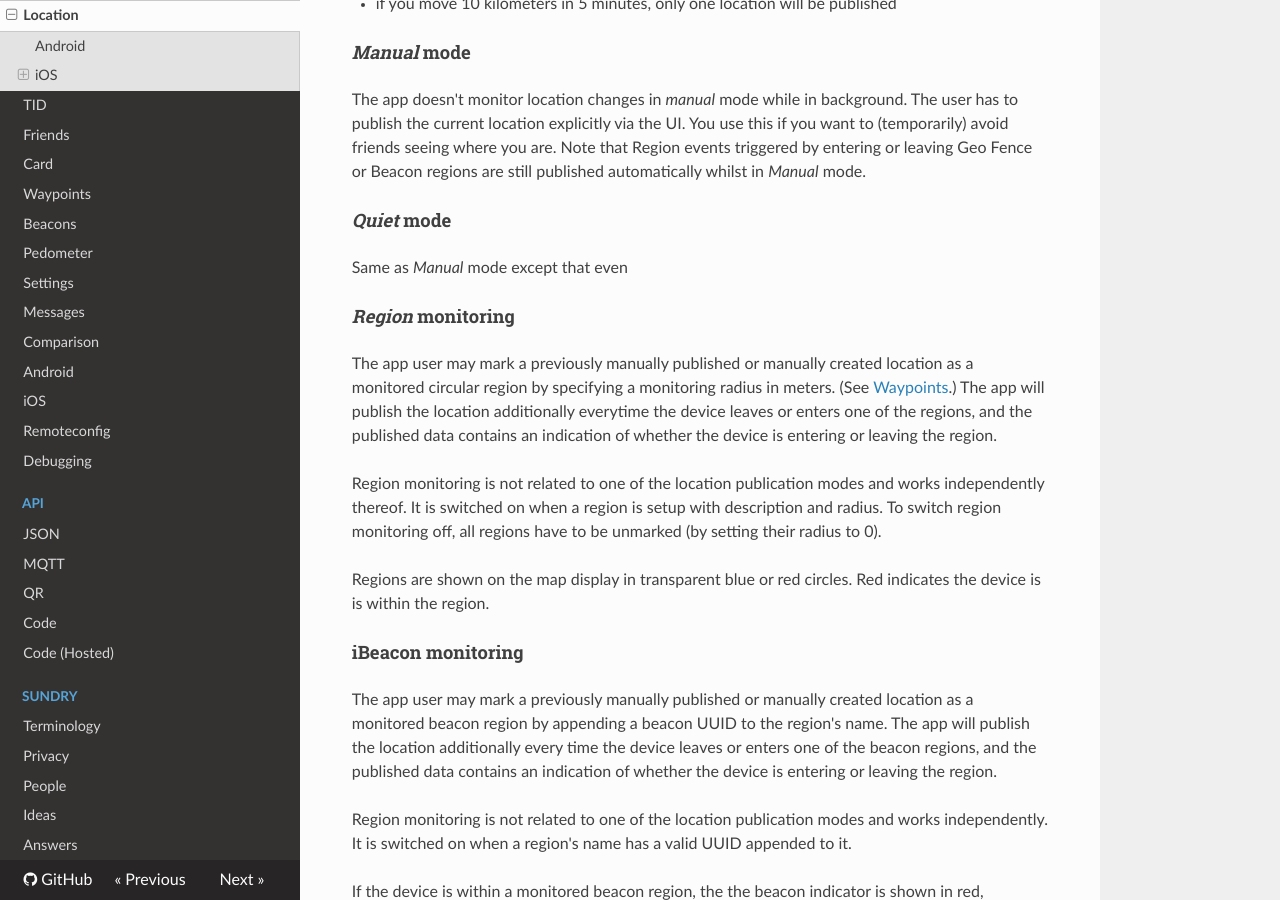
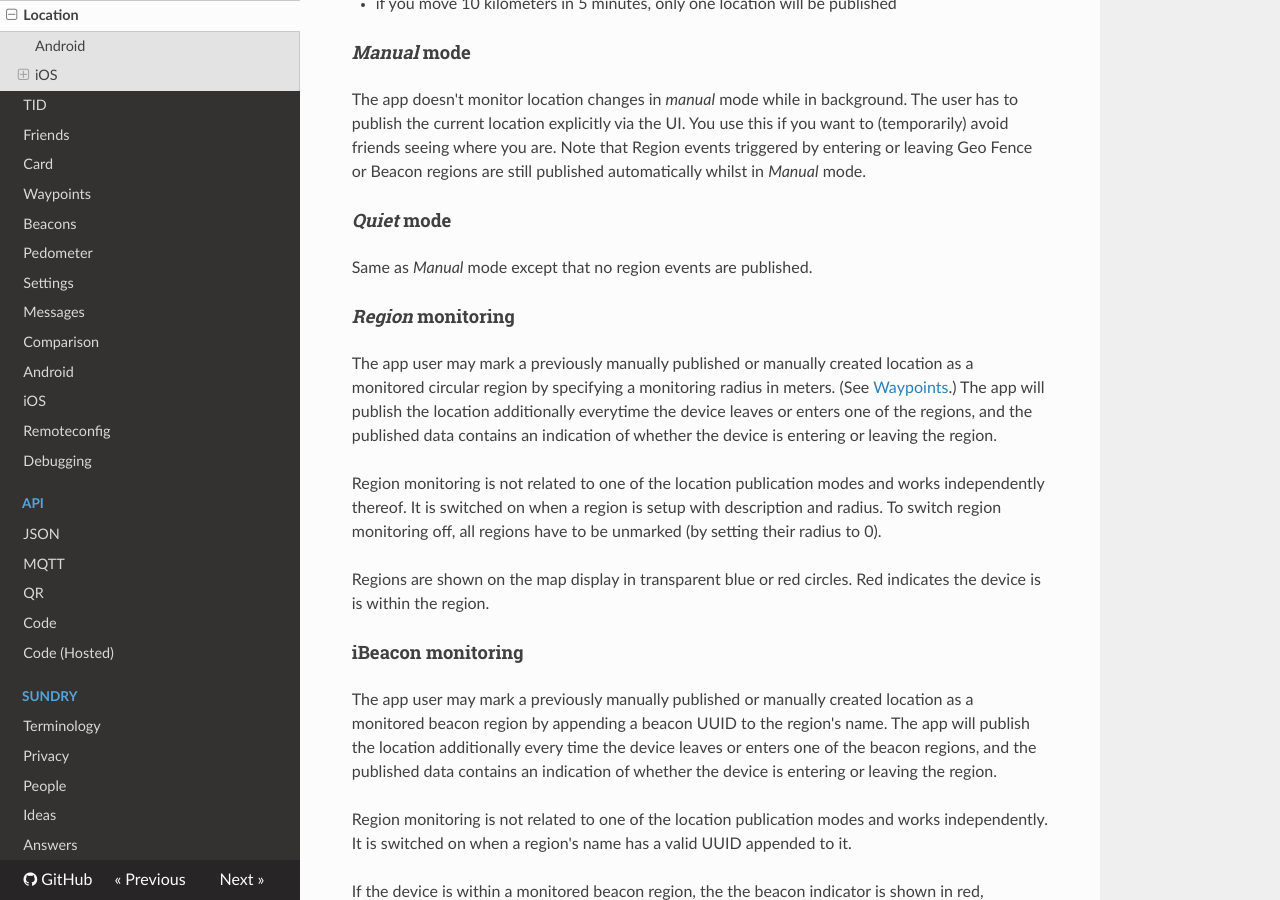
Before and after one commit to owntracks/booklet, an MkDocs documentation site: the page built from docs/features/location.md, in a window 1280 px wide and 900 px high, scrolled down 1680 px. Built offline with MkDocs 1.6.1, drawn with Linux system fonts in a browser that asks for light colours; nearby versions of some CDN libraries; old or Windows-style settings are respelled for this version of MkDocs.

Commit message:
[FIX] complete explanation of Quiet / Manual Location Monitoring mode.

```diff
--- a/docs/features/location.md
+++ b/docs/features/location.md
@@ -66,7 +66,7 @@ are still published automatically whilst in _Manual_ mode.
 
 #### _Quiet_ mode
 
-Same as _Manual_ mode except that even
+Same as _Manual_ mode except that no region events are published.
 
 #### _Region_ monitoring
 
```
